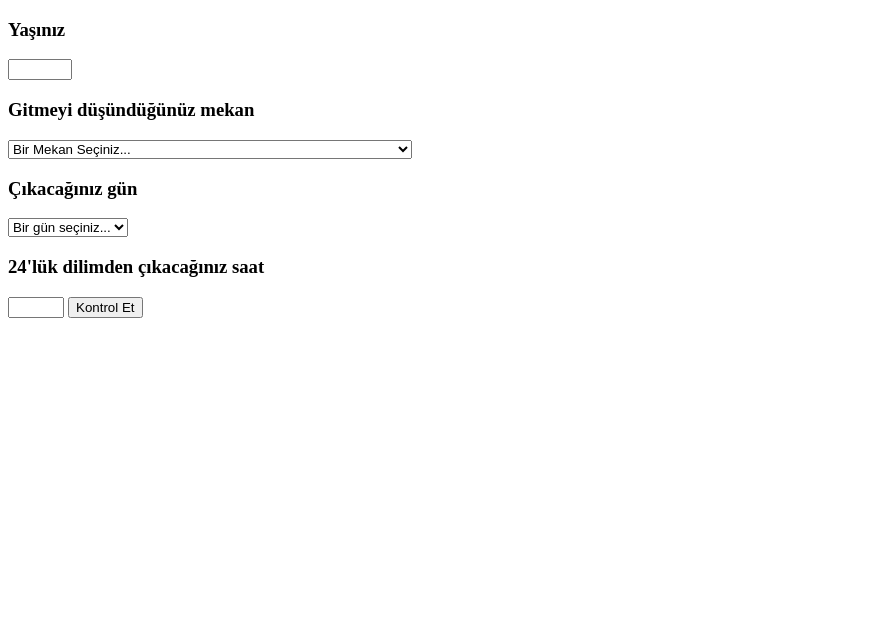
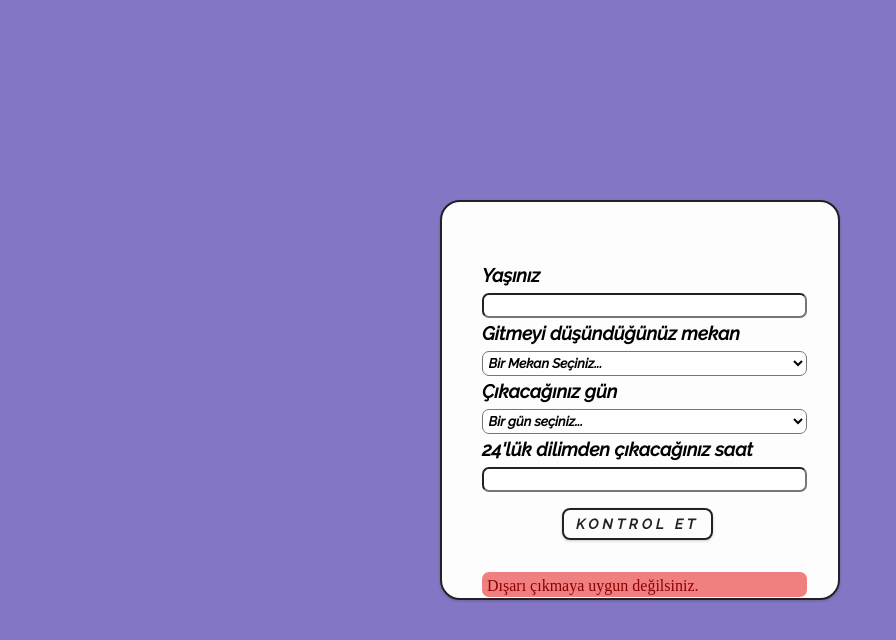
Before and after one commit to berkysr/disari-cikabilir-miyim, a website: page index.html in a window 1280 px wide. Shown: the whole page, without its empty margins (0-896 px from the left). Drawn offline with Linux system fonts and the light colour scheme.

Commit message:
CSS files has been added.

```diff
--- a/assets/styles.css
+++ b/assets/styles.css
@@ -1,6 +1,131 @@
+* {
+    margin: 0;
+    box-sizing: border-box;
+    padding: 0;
+}
+
+:root {
+    /* back ground */
+    --clr-purple-1: hsl(249, 40%, 62%);
+    /* dark shades of primary color*/
+    --clr-primary-1: hsl(205, 86%, 17%);
+    --clr-primary-2: hsl(205, 77%, 27%);
+    --clr-primary-3: hsl(205, 72%, 37%);
+    --clr-primary-4: hsl(205, 63%, 48%);
+    /* primary/main color */
+    --clr-primary-5: #49a6e9;
+    /* lighter shades of primary color */
+    --clr-primary-6: hsl(205, 89%, 70%);
+    --clr-primary-7: hsl(205, 90%, 76%);
+    --clr-primary-8: hsl(205, 86%, 81%);
+    --clr-primary-9: hsl(205, 90%, 88%);
+    --clr-primary-10: hsl(205, 100%, 96%);
+    /* darkest grey - used for headings */
+    --clr-grey-1: hsl(209, 61%, 16%);
+    --clr-grey-2: hsl(211, 39%, 23%);
+    --clr-grey-3: hsl(209, 34%, 30%);
+    --clr-grey-4: hsl(209, 28%, 39%);
+    /* grey used for paragraphs */
+    --clr-grey-5: hsl(210, 22%, 49%);
+    --clr-grey-6: hsl(209, 23%, 60%);
+    --clr-grey-7: hsl(211, 27%, 70%);
+    --clr-grey-8: hsl(210, 31%, 80%);
+    --clr-grey-9: hsl(212, 33%, 89%);
+
+    --clr-white: #fff;
+    --clr-red-dark: hsl(360, 67%, 44%);
+    --clr-red-light: hsl(360, 71%, 66%);
+    --clr-green-dark: hsl(125, 67%, 44%);
+    --clr-green-light: hsl(125, 71%, 66%);
+    --clr-black: #222;
+    --ff-primary: "Roboto", sans-serif;
+    --ff-secondary: "Open Sans", sans-serif;
+    --transition: all 0.3s linear;
+    --spacing: 0.25rem;
+    --radius: 0.5rem;
+    --light-shadow: 0 5px 15px rgba(0, 0, 0, 0.1);
+    --dark-shadow: 0 5px 15px rgba(0, 0, 0, 0.2);
+    --max-width: 1170px;
+    --fixed-width: 620px;
+}
+
+body {
+    height: 100vh;
+    display: flex;
+    background-color: var(--clr-purple-1);
+    position: relative;
+}
+
+
+
+.card {
+
+    position: absolute;
+    top: 50%;
+    left: 50%;
+    transform: translate(-50%, -50%);
+    background-color: rgba(255, 255, 255, 0.986);
+    height: 50vh;
+    width: 50vh;
+    display: flex;
+    align-items: center;
+    border-radius: 20px;
+    border: 2px solid var(--clr-black);
+    cursor: pointer;
+    box-shadow: 0 1px 3px rgba(0, 0, 0, 0.2);
+
+
+}
+
+.card h3 {
+    margin-left: 5vh;
+    height: 25px;
+    width: 325px;
+    display: flex;
+    justify-content: space-between;
+    border-radius: 7px;
+}
+
+.field {
+    padding: 0.10rem;
+    cursor: pointer;
+    margin-left: 5vh;
+    background-color: white;
+    height: 25px;
+    width: 325px;
+    display: flex;
+    justify-content: space-between;
+    border-radius: 7px;
+    font-family: 'Raleway', sans-serif;
+    font-weight: 750;
+
+}
+
+
 .message {
     position: absolute;
+    padding: 5px;
+    cursor: pointer;
+    margin-left: 5vh;
+    margin-top: 4vh;
+    height: 25px;
+    width: 325px;
     display: flex;
+    justify-content: space-between;
+    border-radius: 7px;
+}
+
+.message.positive {
+    background-color: lightgreen;
+    color: darkgreen;
+
+}
+
+.message.negative {
+    background-color: lightcoral;
+    color: darkred;
+
+
 }
 
 .inactive {
@@ -11,16 +136,30 @@
     opacity: 1;
 }
 
-@keyframes shake {
-    0% {
-        transform: translate(-50%, -50%) rotate(0deg);
-    }
+.btn {
+    margin-top: 2vh;
+    margin-left: 15vh;
+    text-transform: uppercase;
+    background: transparent;
+    color: var(--clr-black);
+    padding: 0.375rem 0.75rem;
+    letter-spacing: var(--spacing);
+    transition: var(--transition);
+    font-size: 0.875rem;
+    border: 2px solid var(--clr-black);
+    cursor: pointer;
+    box-shadow: 0 1px 3px rgba(0, 0, 0, 0.2);
+    border-radius: var(--radius);
+    font-family: 'Raleway', sans-serif;
+    font-weight: bold;
+}
 
-    50% {
-        transform: translate(-50%, -50%) rotate(10deg);
-    }
+.btn:hover {
+    color: var(--clr-white);
+    background: var(--clr-black);
+}
 
-    100% {
-        transform: translate(-50%, -50%) rotate(0deg);
-    }
+h3 {
+    margin: 0.25rem;
+    font-family: 'Raleway', sans-serif;
 }
--- a/index.html
+++ b/index.html
@@ -5,6 +5,7 @@
     <link rel="stylesheet" href="assets/styles.css">
     <meta charset="UTF-8">
     <meta name="viewport" content="width=device-width, initial-scale=1.0">
+    <link href="https://fonts.googleapis.com/css2?family=Raleway:ital,wght@1,200;1,500&display=swap" rel="stylesheet">
     <title>Dışarı Çıkabilir miyim?</title>
 </head>
 
@@ -12,10 +13,10 @@
     <div class="card">
         <div class="questions">
             <h3>Yaşınız</h3>
-            <input type="number" class="age" id="age" min="0" max="100" required>
-            <h3>Gitmeyi düşündüğünüz mekan</h3>
+            <input type="number" class="age field" id="age" min="0" max="100" required>
+            <h3 >Gitmeyi düşündüğünüz mekan</h3>
             <div class="dropdown mekan">
-                <select name="place" id="place-dropd">
+                <select name="place" id="place-dropd" class="field">
                     <option>Bir Mekan Seçiniz...</option>
                     <option value="avm">AVM, Market, Berber, Kuaför</option>
                     <option value="cafe-sit">Cafe&Restoran Oturma ve Masaya Servis</option>
@@ -24,7 +25,7 @@
                 </select>
             </div>
             <h3>Çıkacağınız gün</h3>
-            <select name="day" id="day-dropd">
+            <select name="day" id="day-dropd" class="field">
                 <option>Bir gün seçiniz...</option>
                 <option value="week">Pazartesi</option>
                 <option value="week">Salı</option>
@@ -35,17 +36,18 @@
                 <option value="week-end">Pazar</option>
             </select>
             <h3>24'lük dilimden çıkacağınız saat</h3>
-            <input type="number" name="time" id="time" min="1" max="24" required>
+            <input type="number" name="time" id="time" min="1" max="24" required class="field">
             <button class="btn submit">Kontrol Et</button>
-        </div>
-        <div class="result">
-            <div class="message negative inactive">
-                <p>Dışarı çıkmaya uygun değilsiniz.</p>
-            </div>
-            <div class="message positive inactive">
-                <p>Dışarı çıkabilirsiniz.</p>
+            <div class="result">
+                <div class="message negative active">
+                    <p>Dışarı çıkmaya uygun değilsiniz.</p>
+                </div>
+                <div class="message positive inactive">
+                    <p>Dışarı çıkabilirsiniz.</p>
+                </div>
             </div>
         </div>
+
     </div>
     <script src="assets/main.js"></script>
 </body>
```
